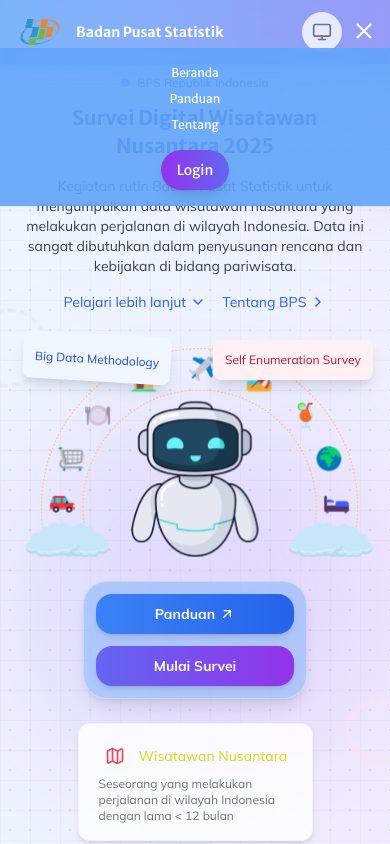
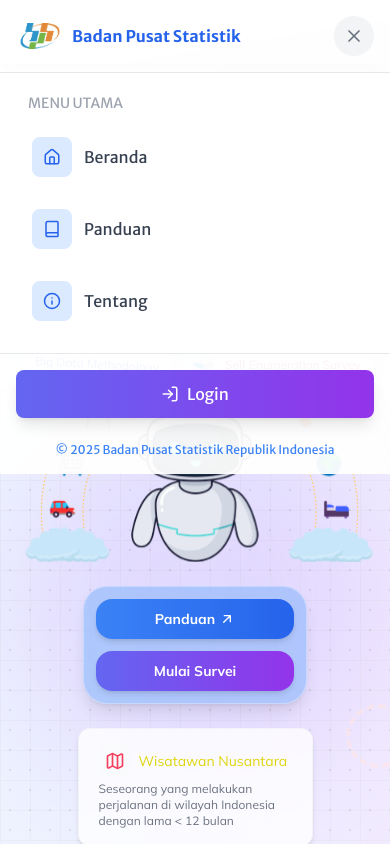
Before and after one commit to falanarh/wisnus-chatbot-survey, a Next.js app: page / in a window 390 px wide. Both pictures are taken after a click on the button 364 px from the left and 32 px from the top of the page. Shown: the top 844 px of the page. Built offline with nearby package versions, Linux system fonts and the light colour scheme.

Commit message:
Adjust margin in Home component for improved layout consistency

```diff
--- a/src/app/(default)/page.tsx
+++ b/src/app/(default)/page.tsx
@@ -91,7 +91,7 @@
         initial="hidden"
         animate={isLoaded ? "visible" : "hidden"}
         variants={staggerContainer}
-        className="z-10 mt-[70px] sm:mt-[80px] w-full max-w-4xl px-4"
+        className="z-10 mt-[75px] sm:mt-[80px] w-full max-w-4xl px-4"
       >
         <motion.div variants={fadeIn} className="flex justify-center mb-2">
           <div className="bg-blue-100/50 dark:bg-blue-900/30 px-4 py-1 rounded-full backdrop-blur-sm border border-blue-200/40 dark:border-blue-800/40 flex items-center gap-2">
--- a/src/components/Header.tsx
+++ b/src/components/Header.tsx
@@ -1,10 +1,12 @@
 "use client";
 
 import Image from 'next/image';
-import React, { useState, useEffect } from 'react';
+import React, { useState, useEffect, useRef } from 'react';
 import { motion, AnimatePresence } from 'framer-motion';
 import { ThemeToggle } from '@/components/ThemeToggle';
 import { useTheme } from '@/components/ThemeProvider';
+import Link from 'next/link';
+import { Home, Book, Info, LogIn, X } from 'lucide-react';
 
 interface HeaderProps {
     fontClass?: string;
@@ -16,17 +18,44 @@
     const [themeMenuOpen, setThemeMenuOpen] = useState(false);
     const { theme } = useTheme();
     const isDarkMode = theme === 'dark';
+    const menuRef = useRef<HTMLDivElement>(null);
 
     useEffect(() => {
         const handleResize = () => {
             setIsDesktop(window.innerWidth >= 768); // 768px adalah breakpoint untuk md
+            if (window.innerWidth >= 768) {
+                setIsOpen(false);
+            }
+        };
+
+        const handleClickOutside = (event: MouseEvent) => {
+            if (menuRef.current && !menuRef.current.contains(event.target as Node)) {
+                setIsOpen(false);
+            }
         };
 
         handleResize(); // Set initial state
         window.addEventListener('resize', handleResize);
+        document.addEventListener('mousedown', handleClickOutside);
 
-        return () => window.removeEventListener('resize', handleResize);
+        return () => {
+            window.removeEventListener('resize', handleResize);
+            document.removeEventListener('mousedown', handleClickOutside);
+        };
     }, []);
+
+    // Handle body scroll lock when menu is open
+    useEffect(() => {
+        if (isOpen && !isDesktop) {
+            document.body.style.overflow = 'hidden';
+        } else {
+            document.body.style.overflow = '';
+        }
+
+        return () => {
+            document.body.style.overflow = '';
+        };
+    }, [isOpen, isDesktop]);
 
     const toggleMenu = () => {
         setIsOpen(!isOpen);
@@ -39,19 +68,84 @@
         setIsOpen(false);
     };
 
-    const menuVariants = {
-        open: {
+    const menuItems = [
+        { name: 'Beranda', icon: <Home size={18} />, path: '/' },
+        { name: 'Panduan', icon: <Book size={18} />, path: '#' },
+        { name: 'Tentang', icon: <Info size={18} />, path: '#' },
+    ];
+
+    // Animations
+    const menuBackdropVariants = {
+        hidden: { opacity: 0 },
+        visible: {
             opacity: 1,
+            transition: { duration: 0.3 }
+        },
+        exit: {
+            opacity: 0,
+            transition: { duration: 0.3, delay: 0.1 }
+        }
+    };
+
+    const menuPanelVariants = {
+        hidden: {
+            x: '-100%',
+            opacity: 0
+        },
+        visible: {
+            x: 0,
+            opacity: 1,
+            transition: {
+                type: 'spring',
+                damping: 30,
+                stiffness: 300,
+                duration: 0.4,
+                staggerChildren: 0.1,
+                delayChildren: 0.2
+            }
+        },
+        exit: {
+            x: '-100%',
+            opacity: 0,
+            transition: {
+                duration: 0.3,
+                ease: 'easeInOut'
+            }
+        }
+    };
+
+    const menuItemVariants = {
+        hidden: { y: 20, opacity: 0 },
+        visible: {
             y: 0,
-            display: 'block',
-            transition: { duration: 0.5, ease: [0.17, 0.67, 0.83, 0.67] },
+            opacity: 1,
+            transition: {
+                type: 'spring',
+                stiffness: 300,
+                damping: 20
+            }
+        }
+    };
+
+    const buttonVariants = {
+        hidden: { scale: 0.8, opacity: 0 },
+        visible: {
+            scale: 1,
+            opacity: 1,
+            transition: {
+                delay: 0.4,
+                type: 'spring',
+                stiffness: 300,
+                damping: 20
+            }
         },
-        closed: {
-            opacity: 0,
-            y: -20,
-            transition: { duration: 0.5, ease: [0.17, 0.67, 0.83, 0.67] },
-            transitionEnd: { display: 'none' },
+        hover: {
+            scale: 1.05,
+            transition: { duration: 0.2 }
         },
+        tap: {
+            scale: 0.95
+        }
     };
 
     return (
@@ -71,7 +165,7 @@
             </div>
 
             {/* Mobile Controls in a Flex Container */}
-            <div className="md:hidden flex items-center gap-3">
+            <div className="md:hidden flex items-center gap-2" ref={menuRef}>
                 {/* Theme Toggle for Mobile - Always visible */}
                 <ThemeToggle
                     isOpen={themeMenuOpen}
@@ -81,50 +175,17 @@
 
                 {/* Hamburger Menu Button */}
                 <button
-                    className="text-white relative w-5 h-5"
+                    className="text-white relative w-[38px] h-[38px] flex items-center justify-center rounded-full bg-white/20 backdrop-blur-sm"
                     onClick={toggleMenu}
                     aria-label="Toggle Menu"
                 >
-                    <div className={`absolute w-5 h-[2px] top-0 bg-white transition-transform duration-200 ${isOpen ? 'rotate-45 translate-y-2' : 'translate-y-0'}`} />
-                    <div className={`absolute w-5 h-[2px] top-1 bg-white transition-opacity duration-200 ${isOpen ? 'opacity-0' : 'opacity-100'} translate-y-1`} />
-                    <div className={`absolute w-5 h-[2px] top-2 bg-white transition-transform duration-300 ${isOpen ? '-rotate-45 translate-y-0' : 'translate-y-2'}`} />
+                    <div className={`absolute w-5 h-[2px] bg-white transition-transform duration-200 ${isOpen ? 'rotate-45 translate-y-0' : 'translate-y-[-6px]'}`} />
+                    <div className={`absolute w-5 h-[2px] bg-white transition-opacity duration-200 ${isOpen ? 'opacity-0' : 'opacity-100'}`} />
+                    <div className={`absolute w-5 h-[2px] bg-white transition-transform duration-300 ${isOpen ? '-rotate-45 translate-y-0' : 'translate-y-[6px]'}`} />
                 </button>
             </div>
 
-            <AnimatePresence>
-                {isOpen && !isDesktop && (
-                    <motion.nav
-                        className="absolute md:static top-12 left-0 w-full md:w-auto bg-blue-400/90 dark:bg-gray-900/90 backdrop-blur-md md:bg-transparent shadow-sm dark:shadow-gray-800 md:shadow-none md:flex justify-center"
-                        initial="closed"
-                        animate="open"
-                        exit="closed"
-                        variants={menuVariants}
-                    >
-                        <div className="w-full md:w-auto flex flex-col md:flex-row items-center md:space-x-6 text-[12px] font-medium text-white p-4 md:p-0">
-                            <ul className="flex flex-col items-center md:flex-row space-y-2 md:space-y-0 md:space-x-6 w-full md:w-auto">
-                                <li>
-                                    <a href="#" className="hover:text-blue-200 dark:hover:text-blue-300 transition-colors duration-300">Beranda</a>
-                                </li>
-                                <li>
-                                    <a href="#" className="hover:text-blue-200 dark:hover:text-blue-300 transition-colors duration-300">Panduan</a>
-                                </li>
-                                <li>
-                                    <a href="#" className="hover:text-blue-200 dark:hover:text-blue-300 transition-colors duration-300">Tentang</a>
-                                </li>
-                            </ul>
-                            <div className="flex items-center mt-4">
-                                <motion.button
-                                    className="ring-offset-background transition-colors focus-visible:outline-none focus-visible:ring-2 focus-visible:ring-ring focus-visible:ring-offset-2 disabled:pointer-events-none disabled:opacity-50 h-10 items-center justify-center px-4 py-2 border-0 rounded-full text-sm font-medium text-white bg-gradient-to-l from-indigo-500 to-purple-600 dark:from-indigo-600 dark:to-purple-700 shadow-lg hover:from-indigo-600 hover:to-purple-700 dark:hover:from-indigo-700 dark:hover:to-purple-800 focus:outline-none"
-                                    whileHover={{ scale: 1.05 }}
-                                    whileTap={{ scale: 0.95 }}
-                                >
-                                    Login
-                                </motion.button>
-                            </div>
-                        </div>
-                    </motion.nav>
-                )}
-            </AnimatePresence>
+            {/* Desktop Navigation */}
             <div className="hidden md:flex items-center space-x-6">
                 <nav className="flex space-x-6 text-white text-[14px]">
                     <a href="#" className="hover:text-blue-200 dark:hover:text-blue-300 transition-colors duration-300">Beranda</a>
@@ -146,6 +207,99 @@
                     </motion.button>
                 </div>
             </div>
+
+            {/* Mobile Navigation Menu */}
+            <AnimatePresence>
+                {isOpen && !isDesktop && (
+                    <>
+                        {/* Backdrop */}
+                        <motion.div
+                            className="fixed inset-0 bg-black/50 dark:bg-black/70 backdrop-blur-sm z-40"
+                            initial="hidden"
+                            animate="visible"
+                            exit="exit"
+                            variants={menuBackdropVariants}
+                            onClick={() => setIsOpen(false)}
+                        />
+
+                        {/* Menu Panel */}
+                        <motion.div
+                            className="fixed top-0 left-0 h-full w-full md:w-[380px] bg-gradient-to-br from-white to-white/95 dark:from-gray-900 dark:to-gray-800/95 backdrop-blur-md shadow-xl z-50 flex flex-col"
+                            initial="hidden"
+                            animate="visible"
+                            exit="exit"
+                            variants={menuPanelVariants}
+                        >
+                            {/* Header Section */}
+                            <div className="flex items-center justify-between p-4 border-b border-gray-200 dark:border-gray-700 bg-white/95 dark:bg-gray-800/95">
+                                <div className="flex items-center gap-2">
+                                    <Image
+                                        src={isDarkMode ? "/bps_dark.png" : "/bps_logo.png"}
+                                        alt="Badan Pusat Statistik"
+                                        width={48}
+                                        height={48}
+                                    />
+                                    <h1 className="text-base font-bold text-blue-600 dark:text-white">Badan Pusat Statistik</h1>
+                                </div>
+                                <button
+                                    className="w-10 h-10 flex items-center justify-center rounded-full bg-gray-100 dark:bg-gray-700 text-gray-500 dark:text-gray-300 hover:bg-gray-200 dark:hover:bg-gray-600 transition-colors"
+                                    onClick={() => setIsOpen(false)}
+                                >
+                                    <X size={20} />
+                                </button>
+                            </div>
+
+                            {/* Menu Items */}
+                            <nav className="flex-1 p-5 bg-white dark:bg-gray-900">
+                                <div className="mb-3 text-sm font-medium text-gray-400 dark:text-gray-500 px-2">MENU UTAMA</div>
+                                <ul className="space-y-2">
+                                    {menuItems.map((item, index) => (
+                                        <motion.li
+                                            key={index}
+                                            variants={menuItemVariants}
+                                        >
+                                            <Link
+                                                href={item.path}
+                                                className="flex items-center gap-3 px-3 py-3 rounded-lg text-gray-700 dark:text-gray-200 hover:bg-blue-50 dark:hover:bg-blue-900/30 group transition-colors"
+                                                onClick={() => setIsOpen(false)}
+                                            >
+                                                <div className="w-10 h-10 flex items-center justify-center rounded-lg bg-blue-100 dark:bg-blue-800/50 text-blue-600 dark:text-blue-400 group-hover:bg-blue-500 group-hover:text-white dark:group-hover:bg-blue-700 transition-colors">
+                                                    {item.icon}
+                                                </div>
+                                                <span className="font-medium">{item.name}</span>
+                                            </Link>
+                                        </motion.li>
+                                    ))}
+                                </ul>
+                            </nav>
+
+                            {/* Call to Action */}
+                            <div className="p-4 border-t border-gray-200 dark:border-gray-700 bg-white/95 dark:bg-gray-800/95">
+                                <motion.button
+                                    variants={buttonVariants}
+                                    initial="hidden"
+                                    animate="visible"
+                                    whileHover="hover"
+                                    whileTap="tap"
+                                    className="w-full py-3 px-4 flex items-center justify-center gap-2 bg-gradient-to-r from-indigo-500 to-purple-600 dark:from-indigo-600 dark:to-purple-700 text-white rounded-lg shadow-lg hover:shadow-xl transition-shadow"
+                                >
+                                    <LogIn size={18} />
+                                    <span className="font-medium">Login</span>
+                                </motion.button>
+
+                                <motion.div
+                                    variants={menuItemVariants}
+                                    className="mt-6 text-center text-xs text-gray-500 dark:text-gray-400"
+                                >
+                                    <p className="text-blue-500 dark:text-blue-400 font-medium hover:underline">
+                                        © 2025 Badan Pusat Statistik Republik Indonesia
+                                    </p>
+                                </motion.div>
+                            </div>
+                        </motion.div>
+                    </>
+                )}
+            </AnimatePresence>
         </header>
     );
 };
```
